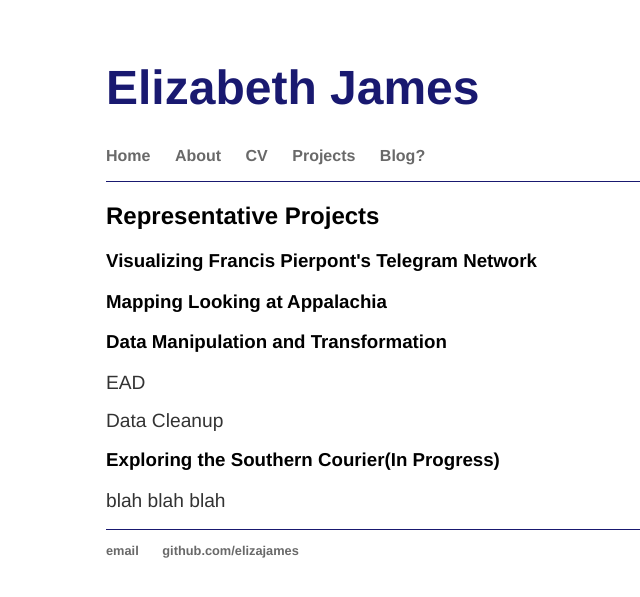
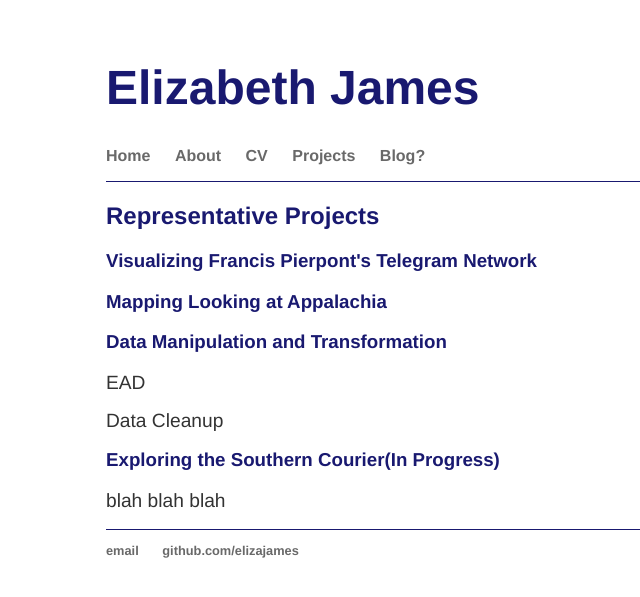
Before and after one commit to elizajames/old_site, a Jekyll site: the page built from projects/index.html, in a window 1280 px wide. Shown: the top 597 px of the page, without its empty margins (86-726 px from the left). Built offline with Jekyll 4.4.1, drawn with Linux system fonts in a browser that asks for light colours.

Commit message:
Update main.css

```diff
--- a/css/main.css
+++ b/css/main.css
@@ -27,9 +27,11 @@ h1 {
 }
 h2 {
     font-family:'Helvetica', 'Arial', 'Sans-Serif';
+    color: #191970;
 }
 h3 {
     font-family:'Helvetica', 'Arial', 'Sans-Serif';
+    color: #191970;
 }
 p {
     font-size: 1.2em;
```
